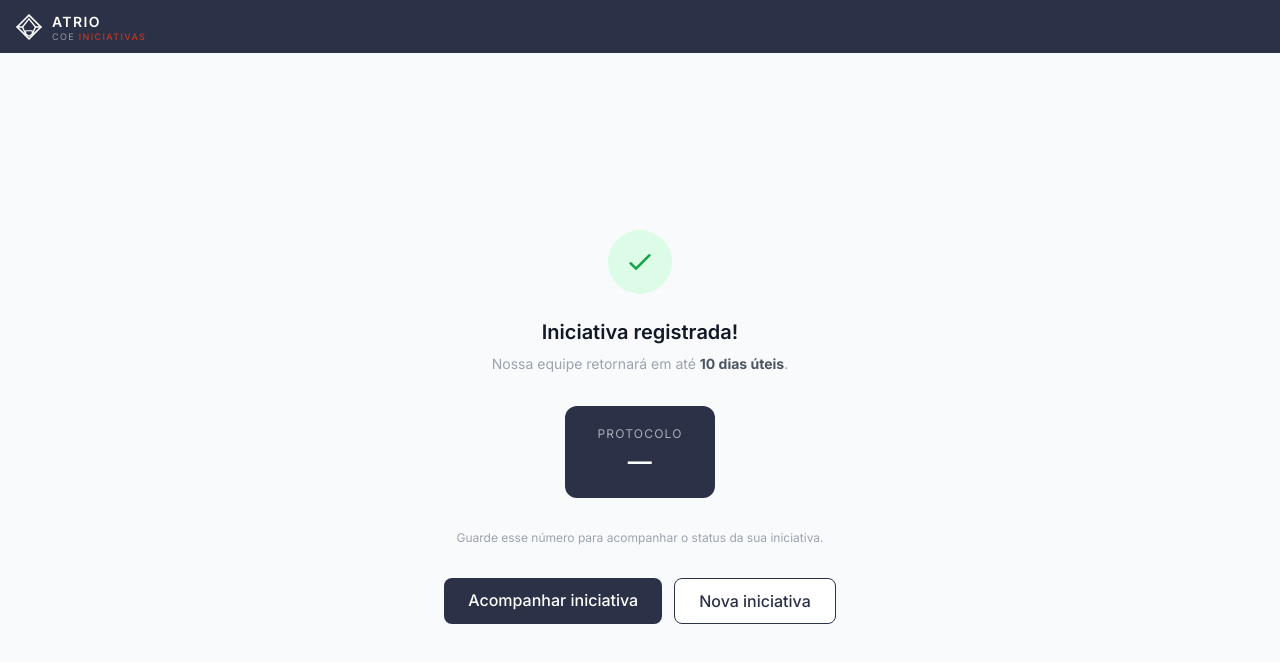
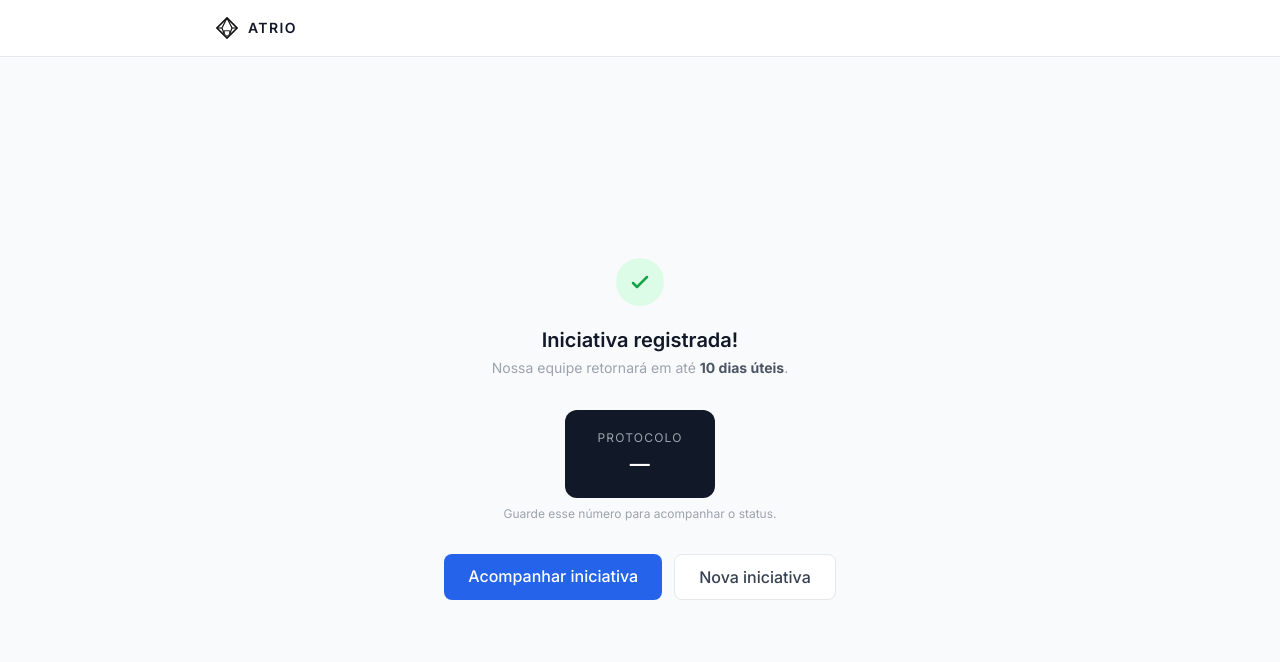
Before and after one commit to amandaturmina/coe-iniciativasv1, a Next.js app: page /submeter/sucesso in a window 1280 px wide. Shown: the top 662 px of the page. Built offline with nearby package versions, Linux system fonts and the light colour scheme.

Commit message:
redesign: sidebar branca, logo Atrio, cores branco/preto/azul

```diff
--- a/src/app/acompanhar/page.tsx
+++ b/src/app/acompanhar/page.tsx
@@ -153,22 +153,17 @@ function AcompanharContent() {
 export default function AcompanharPage() {
   return (
     <div className="min-h-screen flex flex-col bg-gray-50">
-      <header className="bg-atrio text-white">
-        <div className="max-w-7xl mx-auto px-4 py-3 flex items-center justify-between">
+      <header className="bg-white border-b border-gray-200">
+        <div className="max-w-4xl mx-auto px-6 h-14 flex items-center justify-between">
           <div className="flex items-center gap-2.5">
-            <AtriaMark size={26} color="#FFFFFF" />
-            <div className="leading-none">
-              <p className="font-semibold tracking-widest uppercase text-sm text-white">Atrio</p>
-              <p className="tracking-[0.15em] uppercase text-[9px] text-white/50">
-                COE <span className="text-atrio-accent font-medium">Iniciativas</span>
-              </p>
-            </div>
+            <AtriaMark size={22} color="#111111" />
+            <span className="font-semibold tracking-widest uppercase text-sm text-gray-900">Atrio</span>
           </div>
           <Link
             href="/submeter"
-            className="text-xs text-white/60 hover:text-white px-3 py-1.5 rounded-lg hover:bg-white/10 transition-colors"
+            className="text-xs text-gray-400 hover:text-gray-700 transition-colors"
           >
-            Submeter iniciativa
+            Submeter iniciativa →
           </Link>
         </div>
       </header>
--- a/src/app/globals.css
+++ b/src/app/globals.css
@@ -3,34 +3,33 @@
 @tailwind utilities;
 
 :root {
-  --color-atrio:        #2B3147;
-  --color-atrio-dark:   #1E2438;
-  --color-atrio-light:  #ECEEF4;
-  --color-atrio-accent: #BE3728;
+  --color-atrio:       #2563EB;
+  --color-atrio-dark:  #1D4ED8;
+  --color-atrio-light: #EFF6FF;
 }
 
 @layer base {
   * { box-sizing: border-box; }
-  body { @apply text-gray-800; }
+  body { @apply text-gray-900 bg-gray-100; }
 }
 
 @layer components {
   .btn-primary {
     @apply bg-atrio text-white px-4 py-2 rounded-lg font-medium
            hover:bg-atrio-dark transition-colors
-           disabled:opacity-50 disabled:cursor-not-allowed;
+           disabled:opacity-40 disabled:cursor-not-allowed;
   }
   .btn-secondary {
-    @apply bg-white text-atrio border border-atrio px-4 py-2 rounded-lg font-medium
-           hover:bg-atrio-light transition-colors;
+    @apply bg-white text-gray-700 border border-gray-200 px-4 py-2 rounded-lg font-medium
+           hover:bg-gray-50 hover:border-gray-300 transition-colors;
   }
   .input-base {
-    @apply w-full border border-gray-300 rounded-lg px-3 py-2 text-sm
-           focus:outline-none focus:ring-2 focus:ring-atrio focus:border-transparent
+    @apply w-full border border-gray-200 rounded-lg px-3 py-2 text-sm bg-white
+           focus:outline-none focus:ring-2 focus:ring-atrio/30 focus:border-atrio
            transition-shadow;
   }
   .label-base {
-    @apply block text-sm font-medium text-gray-700 mb-1;
+    @apply block text-sm font-medium text-gray-600 mb-1;
   }
   .card {
     @apply bg-white rounded-xl border border-gray-200 shadow-sm;
--- a/src/app/login/page.tsx
+++ b/src/app/login/page.tsx
@@ -7,10 +7,10 @@ import { AtriaMark } from '@/components/AtrioBrandLogo'
 
 export default function LoginPage() {
   const router = useRouter()
-  const [email, setEmail] = useState('')
-  const [senha, setSenha] = useState('')
+  const [email,      setEmail]      = useState('')
+  const [senha,      setSenha]      = useState('')
   const [carregando, setCarregando] = useState(false)
-  const [erro, setErro] = useState('')
+  const [erro,       setErro]       = useState('')
   const supabase = createClient()
 
   async function handleSubmit(e: React.FormEvent) {
@@ -27,27 +27,37 @@ export default function LoginPage() {
   }
 
   return (
-    <div className="min-h-screen flex items-center justify-center bg-atrio p-4">
-      <div className="w-full max-w-sm">
-        {/* Logo */}
-        <div className="flex flex-col items-center mb-10">
-          <AtriaMark size={52} color="#FFFFFF" />
-          <div className="mt-3 text-center leading-none">
-            <p className="font-semibold tracking-widest uppercase text-xl text-white">Atrio</p>
-            <p className="tracking-[0.2em] uppercase text-[10px] text-white/50 mt-0.5">
-              Hotel <span className="text-atrio-accent font-medium">Management</span>
-            </p>
+    <div className="min-h-screen flex">
+      {/* Left panel */}
+      <div className="hidden lg:flex w-80 bg-gray-900 flex-col justify-between p-10">
+        <div className="flex items-center gap-2.5">
+          <AtriaMark size={24} color="#FFFFFF" />
+          <span className="font-semibold tracking-widest uppercase text-sm text-white">Atrio</span>
+        </div>
+        <div>
+          <p className="text-gray-400 text-sm leading-relaxed">
+            Sistema de gestão de iniciativas do Centro de Excelência Operacional.
+          </p>
+        </div>
+      </div>
+
+      {/* Right panel */}
+      <div className="flex-1 flex items-center justify-center bg-gray-50 px-6">
+        <div className="w-full max-w-sm">
+          {/* Mobile logo */}
+          <div className="flex items-center gap-2 mb-8 lg:hidden">
+            <AtriaMark size={22} color="#111111" />
+            <span className="font-semibold tracking-widest uppercase text-sm text-gray-900">Atrio</span>
           </div>
-        </div>
 
-        {/* Card */}
-        <div className="bg-white rounded-2xl p-8">
-          <h2 className="text-base font-semibold text-gray-900 mb-1">Entrar no sistema</h2>
-          <p className="text-sm text-gray-400 mb-6">Acesso exclusivo para gestores e liderança.</p>
+          <h1 className="text-2xl font-semibold text-gray-900 mb-1">Entrar</h1>
+          <p className="text-sm text-gray-400 mb-8">
+            Acesso exclusivo para gestores e liderança.
+          </p>
 
           <form onSubmit={handleSubmit} className="space-y-4">
             <div>
-              <label htmlFor="email" className="label-base">E-mail corporativo</label>
+              <label htmlFor="email" className="label-base">E-mail</label>
               <input
                 id="email"
                 type="email"
@@ -82,16 +92,12 @@ export default function LoginPage() {
             <button
               type="submit"
               disabled={carregando || !email || !senha}
-              className="btn-primary w-full py-2.5 mt-2"
+              className="btn-primary w-full py-2.5"
             >
               {carregando ? 'Entrando...' : 'Entrar'}
             </button>
           </form>
         </div>
-
-        <p className="text-center text-xs text-white/30 mt-6">
-          COE — Centro de Excelência Operacional
-        </p>
       </div>
     </div>
   )
--- a/src/app/submeter/page.tsx
+++ b/src/app/submeter/page.tsx
@@ -5,30 +5,25 @@ import { AtriaMark } from '@/components/AtrioBrandLogo'
 export default function SubmeterPage() {
   return (
     <div className="min-h-screen flex flex-col bg-gray-50">
-      <header className="bg-atrio text-white">
-        <div className="max-w-7xl mx-auto px-4 py-3 flex items-center justify-between">
+      <header className="bg-white border-b border-gray-200">
+        <div className="max-w-4xl mx-auto px-6 h-14 flex items-center justify-between">
           <div className="flex items-center gap-2.5">
-            <AtriaMark size={26} color="#FFFFFF" />
-            <div className="leading-none">
-              <p className="font-semibold tracking-widest uppercase text-sm text-white">Atrio</p>
-              <p className="tracking-[0.15em] uppercase text-[9px] text-white/50">
-                COE <span className="text-atrio-accent font-medium">Iniciativas</span>
-              </p>
-            </div>
+            <AtriaMark size={22} color="#111111" />
+            <span className="font-semibold tracking-widest uppercase text-sm text-gray-900">Atrio</span>
           </div>
           <Link
             href="/acompanhar"
-            className="text-xs text-white/60 hover:text-white px-3 py-1.5 rounded-lg hover:bg-white/10 transition-colors"
+            className="text-xs text-gray-400 hover:text-gray-700 transition-colors"
           >
-            Acompanhar protocolo
+            Acompanhar protocolo →
           </Link>
         </div>
       </header>
 
-      <main className="flex-1 max-w-7xl w-full mx-auto px-4 py-8">
+      <main className="flex-1 max-w-4xl w-full mx-auto px-6 py-8">
         <div className="mb-8">
-          <h1 className="text-2xl font-semibold text-gray-900">Submeter iniciativa</h1>
-          <p className="text-gray-400 mt-1 text-sm">
+          <h1 className="text-xl font-semibold text-gray-900">Submeter iniciativa</h1>
+          <p className="text-gray-400 text-sm mt-0.5">
             Preencha as seções para registrar sua iniciativa no COE.
           </p>
         </div>
--- a/src/app/submeter/sucesso/page.tsx
+++ b/src/app/submeter/sucesso/page.tsx
@@ -10,40 +10,34 @@ export default function SucessoPage({ searchParams }: Props) {
 
   return (
     <div className="min-h-screen flex flex-col bg-gray-50">
-      <header className="bg-atrio text-white">
-        <div className="max-w-7xl mx-auto px-4 py-3 flex items-center gap-2.5">
-          <AtriaMark size={26} color="#FFFFFF" />
-          <div className="leading-none">
-            <p className="font-semibold tracking-widest uppercase text-sm text-white">Atrio</p>
-            <p className="tracking-[0.15em] uppercase text-[9px] text-white/50">
-              COE <span className="text-atrio-accent font-medium">Iniciativas</span>
-            </p>
+      <header className="bg-white border-b border-gray-200">
+        <div className="max-w-4xl mx-auto px-6 h-14 flex items-center">
+          <div className="flex items-center gap-2.5">
+            <AtriaMark size={22} color="#111111" />
+            <span className="font-semibold tracking-widest uppercase text-sm text-gray-900">Atrio</span>
           </div>
         </div>
       </header>
 
-      <main className="flex-1 flex items-center justify-center px-4 py-12">
+      <main className="flex-1 flex items-center justify-center px-6 py-12">
         <div className="max-w-md w-full text-center">
-          <div className="w-16 h-16 bg-green-100 rounded-full flex items-center justify-center mx-auto mb-6">
-            <svg className="w-8 h-8 text-green-600" fill="none" viewBox="0 0 24 24" stroke="currentColor">
-              <path strokeLinecap="round" strokeLinejoin="round" strokeWidth={2} d="M5 13l4 4L19 7" />
+          <div className="w-12 h-12 bg-green-100 rounded-full flex items-center justify-center mx-auto mb-5">
+            <svg className="w-6 h-6 text-green-600" fill="none" viewBox="0 0 24 24" stroke="currentColor">
+              <path strokeLinecap="round" strokeLinejoin="round" strokeWidth={2.5} d="M5 13l4 4L19 7" />
             </svg>
           </div>
 
-          <h1 className="text-xl font-semibold text-gray-900 mb-2">
-            Iniciativa registrada!
-          </h1>
-          <p className="text-gray-400 text-sm mb-8">
+          <h1 className="text-xl font-semibold text-gray-900 mb-1">Iniciativa registrada!</h1>
+          <p className="text-sm text-gray-400 mb-8">
             Nossa equipe retornará em até <strong className="text-gray-600">10 dias úteis</strong>.
           </p>
 
-          <div className="bg-atrio rounded-xl py-5 px-8 mb-8 inline-block">
-            <p className="text-xs text-white/60 uppercase tracking-widest mb-1">Protocolo</p>
-            <p className="text-2xl font-semibold text-white tracking-wide">{protocolo}</p>
+          <div className="bg-gray-900 rounded-xl py-5 px-8 mb-2 inline-block">
+            <p className="text-xs text-gray-400 uppercase tracking-widest mb-1">Protocolo</p>
+            <p className="text-xl font-semibold text-white tracking-wide">{protocolo}</p>
           </div>
-
           <p className="text-xs text-gray-400 mb-8">
-            Guarde esse número para acompanhar o status da sua iniciativa.
+            Guarde esse número para acompanhar o status.
           </p>
 
           <div className="flex flex-col sm:flex-row gap-3 justify-center">
--- a/src/components/AtrioBrandLogo.tsx
+++ b/src/components/AtrioBrandLogo.tsx
@@ -3,7 +3,7 @@ interface MarkProps {
   color?: string
 }
 
-export function AtriaMark({ size = 32, color = 'currentColor' }: MarkProps) {
+export function AtriaMark({ size = 32, color = '#111111' }: MarkProps) {
   return (
     <svg
       width={size}
@@ -14,54 +14,38 @@ export function AtriaMark({ size = 32, color = 'currentColor' }: MarkProps) {
       aria-hidden="true"
     >
       {/* Outer diamond */}
-      <path d="M24 2L46 24L24 46L2 24Z" stroke={color} strokeWidth="3" strokeLinejoin="miter" />
+      <path d="M24 2L46 24L24 46L2 24Z" stroke={color} strokeWidth="3.5" strokeLinejoin="miter" />
 
-      {/* Upper A — two inner diagonals from apex */}
-      <line x1="24" y1="9"  x2="12" y2="24" stroke={color} strokeWidth="2.5" strokeLinecap="round" />
-      <line x1="24" y1="9"  x2="36" y2="24" stroke={color} strokeWidth="2.5" strokeLinecap="round" />
+      {/* Upper inner V — from top vertex to inner crossbar points */}
+      <line x1="24" y1="2"  x2="13" y2="24" stroke={color} strokeWidth="2.5" />
+      <line x1="24" y1="2"  x2="35" y2="24" stroke={color} strokeWidth="2.5" />
 
-      {/* Horizontal shelves connecting diamond vertices to inner A */}
-      <line x1="2"  y1="24" x2="12" y2="24" stroke={color} strokeWidth="2.5" strokeLinecap="round" />
-      <line x1="36" y1="24" x2="46" y2="24" stroke={color} strokeWidth="2.5" strokeLinecap="round" />
+      {/* Horizontal shelves — from diamond vertices to inner points */}
+      <line x1="2"  y1="24" x2="13" y2="24" stroke={color} strokeWidth="2.5" />
+      <line x1="35" y1="24" x2="46" y2="24" stroke={color} strokeWidth="2.5" />
 
       {/* Lower A legs */}
-      <line x1="12" y1="24" x2="18" y2="38" stroke={color} strokeWidth="2.5" strokeLinecap="round" />
-      <line x1="36" y1="24" x2="30" y2="38" stroke={color} strokeWidth="2.5" strokeLinecap="round" />
+      <line x1="13" y1="24" x2="18" y2="37" stroke={color} strokeWidth="2.5" />
+      <line x1="35" y1="24" x2="30" y2="37" stroke={color} strokeWidth="2.5" />
 
       {/* Bottom arch — counter of the A */}
-      <path d="M18 31H30V37L24 41L18 37Z" stroke={color} strokeWidth="2" strokeLinejoin="round" />
+      <path
+        d="M18 30H30V37L24 42L18 37Z"
+        stroke={color}
+        strokeWidth="2"
+        strokeLinejoin="round"
+      />
     </svg>
   )
 }
 
-interface LogoProps {
-  variant?: 'dark' | 'light'
-  size?: 'sm' | 'md' | 'lg'
-}
-
-export default function AtrioBrandLogo({ variant = 'dark', size = 'md' }: LogoProps) {
-  const markSize   = size === 'sm' ? 24 : size === 'lg' ? 44 : 32
-  const titleSize  = size === 'sm' ? 'text-base' : size === 'lg' ? 'text-2xl' : 'text-lg'
-  const subtitleSize = size === 'sm' ? 'text-[9px]' : 'text-[10px]'
-  const markColor  = variant === 'light' ? '#FFFFFF' : '#2B3147'
-  const textColor  = variant === 'light' ? 'text-white' : 'text-atrio'
-  const subColor   = variant === 'light' ? 'text-white/60' : 'text-gray-400'
-  const accentColor = variant === 'light' ? '#FFFFFF' : '#BE3728'
-
+export default function AtrioBrandLogo() {
   return (
-    <div className="flex items-center gap-2.5">
-      <AtriaMark size={markSize} color={markColor} />
-      <div className="leading-none">
-        <p className={`font-semibold tracking-widest uppercase ${titleSize} ${textColor}`}>
-          Atrio
-        </p>
-        <p className={`tracking-[0.2em] uppercase ${subtitleSize} ${subColor}`}>
-          Hotel{' '}
-          <span style={{ color: accentColor }} className="font-medium">
-            Management
-          </span>
-        </p>
-      </div>
+    <div className="flex items-center gap-2">
+      <AtriaMark size={28} color="#111111" />
+      <span className="font-semibold tracking-widest uppercase text-sm text-gray-900">
+        Atrio
+      </span>
     </div>
   )
 }
--- a/src/components/LayoutProtegido.tsx
+++ b/src/components/LayoutProtegido.tsx
@@ -5,6 +5,14 @@ import { useRouter, usePathname } from 'next/navigation'
 import Link from 'next/link'
 import { createClient } from '@/lib/supabase/client'
 import { AtriaMark } from '@/components/AtrioBrandLogo'
+import {
+  LayoutList,
+  Kanban,
+  BarChart2,
+  ChevronLeft,
+  ChevronRight,
+  LogOut,
+} from 'lucide-react'
 
 interface Profile {
   nome: string
@@ -12,11 +20,18 @@ interface Profile {
   area: string
 }
 
+const NAV_LINKS = [
+  { href: '/fila',           label: 'Fila',           Icon: LayoutList,  perfis: ['gestor'] },
+  { href: '/acompanhamento', label: 'Acompanhamento',  Icon: Kanban,       perfis: ['gestor', 'lideranca'] },
+  { href: '/relatorios',     label: 'Relatórios',      Icon: BarChart2,    perfis: ['gestor', 'lideranca'] },
+]
+
 export default function LayoutProtegido({ children }: { children: React.ReactNode }) {
-  const router = useRouter()
+  const router   = useRouter()
   const pathname = usePathname()
-  const [profile, setProfile] = useState<Profile | null>(null)
+  const [profile,    setProfile]    = useState<Profile | null>(null)
   const [carregando, setCarregando] = useState(true)
+  const [collapsed,  setCollapsed]  = useState(false)
   const supabase = createClient()
 
   useEffect(() => {
@@ -41,67 +56,112 @@ export default function LayoutProtegido({ children }: { children: React.ReactNod
 
   if (carregando) {
     return (
-      <div className="min-h-screen flex items-center justify-center">
-        <div className="w-6 h-6 border-2 border-atrio border-t-transparent rounded-full animate-spin" />
+      <div className="min-h-screen flex items-center justify-center bg-gray-100">
+        <div className="w-5 h-5 border-2 border-gray-300 border-t-gray-800 rounded-full animate-spin" />
       </div>
     )
   }
 
-  const navLinks = [
-    { href: '/fila',          label: 'Fila',           perfis: ['gestor'] },
-    { href: '/acompanhamento',label: 'Acompanhamento',  perfis: ['gestor', 'lideranca'] },
-    { href: '/relatorios',    label: 'Relatórios',      perfis: ['gestor', 'lideranca'] },
-  ]
+  const linksVisiveis = NAV_LINKS.filter(l =>
+    l.perfis.includes(profile?.perfil ?? 'colaborador')
+  )
 
-  const linksVisiveis = navLinks.filter(l => l.perfis.includes(profile?.perfil ?? 'colaborador'))
+  const initials = profile?.nome
+    ? profile.nome.split(' ').filter(Boolean).slice(0, 2).map(n => n[0]).join('').toUpperCase()
+    : '??'
 
   return (
-    <div className="min-h-screen flex flex-col bg-gray-50">
-      <header className="bg-atrio text-white">
-        <div className="max-w-7xl mx-auto px-4 py-3 flex items-center justify-between">
-          <Link href="/dashboard" className="flex items-center gap-2.5">
-            <AtriaMark size={28} color="#FFFFFF" />
-            <div className="leading-none">
-              <p className="font-semibold tracking-widest uppercase text-sm text-white">Atrio</p>
-              <p className="tracking-[0.15em] uppercase text-[9px] text-white/50">
-                COE <span className="text-atrio-accent font-medium">Iniciativas</span>
-              </p>
-            </div>
-          </Link>
+    <div className="min-h-screen flex">
+      {/* ── Sidebar ── */}
+      <aside
+        className={`relative flex flex-col bg-white border-r border-gray-200 flex-shrink-0 transition-all duration-200 ${
+          collapsed ? 'w-16' : 'w-60'
+        }`}
+      >
+        {/* Logo */}
+        <div className="flex items-center gap-2.5 px-4 h-14 border-b border-gray-100 flex-shrink-0">
+          <AtriaMark size={22} color="#111111" />
+          {!collapsed && (
+            <span className="font-semibold tracking-widest uppercase text-sm text-gray-900 whitespace-nowrap">
+              Atrio
+            </span>
+          )}
+        </div>
 
-          <nav className="hidden md:flex items-center gap-0.5">
-            {linksVisiveis.map(link => (
+        {/* Nav */}
+        <nav className="flex-1 px-2 py-4 space-y-0.5 overflow-y-auto">
+          {!collapsed && (
+            <p className="text-[10px] font-semibold text-gray-400 uppercase tracking-widest px-2 pb-2">
+              Menu
+            </p>
+          )}
+          {linksVisiveis.map(({ href, label, Icon }) => {
+            const active = pathname.startsWith(href)
+            return (
               <Link
-                key={link.href}
-                href={link.href}
-                className={`px-3 py-2 rounded-lg text-sm transition-colors ${
-                  pathname === link.href
-                    ? 'bg-white/15 text-white font-medium'
-                    : 'text-white/70 hover:bg-white/10 hover:text-white'
+                key={href}
+                href={href}
+                title={collapsed ? label : undefined}
+                className={`flex items-center gap-3 px-2 py-2 rounded-lg text-sm transition-colors ${
+                  active
+                    ? 'bg-blue-50 text-blue-600 font-medium'
+                    : 'text-gray-600 hover:bg-gray-50 hover:text-gray-900'
                 }`}
               >
-                {link.label}
+                <Icon
+                  size={17}
+                  className={`flex-shrink-0 ${active ? 'text-blue-600' : 'text-gray-400'}`}
+                />
+                {!collapsed && <span>{label}</span>}
               </Link>
-            ))}
-          </nav>
+            )
+          })}
+        </nav>
 
-          <div className="flex items-center gap-3">
-            <div className="text-right hidden sm:block">
-              <p className="text-sm font-medium text-white">{profile?.nome}</p>
-              <p className="text-xs text-white/50 capitalize">{profile?.perfil}</p>
+        {/* User + Sair */}
+        <div className="px-2 py-3 border-t border-gray-100 flex-shrink-0">
+          <div
+            className={`flex items-center gap-2.5 px-2 py-2 rounded-lg bg-gray-900 ${
+              collapsed ? 'justify-center' : ''
+            }`}
+          >
+            <div className="w-7 h-7 rounded-full bg-gray-700 flex items-center justify-center flex-shrink-0">
+              <span className="text-white text-xs font-medium">{initials}</span>
             </div>
+            {!collapsed && (
+              <div className="min-w-0 flex-1">
+                <p className="text-xs font-medium text-white truncate">{profile?.nome}</p>
+                <p className="text-[10px] text-gray-400 truncate capitalize">{profile?.perfil}</p>
+              </div>
+            )}
+          </div>
+
+          {!collapsed && (
             <button
               onClick={sair}
-              className="text-xs text-white/60 hover:text-white px-3 py-1.5 rounded-lg hover:bg-white/10 transition-colors"
+              className="flex items-center gap-2 w-full px-2 py-1.5 mt-1 text-xs text-gray-400 hover:text-gray-600 rounded-lg hover:bg-gray-50 transition-colors"
             >
-              Sair
+              <LogOut size={13} />
+              <span>Sair</span>
             </button>
-          </div>
+          )}
         </div>
-      </header>
 
-      <main className="flex-1 max-w-7xl w-full mx-auto px-4 py-6">
-        {children}
+        {/* Collapse toggle */}
+        <button
+          onClick={() => setCollapsed(c => !c)}
+          className="absolute -right-3 top-[52px] w-6 h-6 bg-white border border-gray-200 rounded-full flex items-center justify-center text-gray-400 hover:text-gray-700 hover:border-gray-300 shadow-sm z-20 transition-colors"
+          aria-label={collapsed ? 'Expandir menu' : 'Recolher menu'}
+        >
+          {collapsed ? <ChevronRight size={12} /> : <ChevronLeft size={12} />}
+        </button>
+      </aside>
+
+      {/* ── Main content ── */}
+      <main className="flex-1 overflow-auto bg-gray-100 min-w-0">
+        <div className="max-w-7xl mx-auto px-6 py-6">
+          {children}
+        </div>
       </main>
     </div>
   )
```
Also changed, not shown: tailwind.config.ts (+4 -5 lines).
